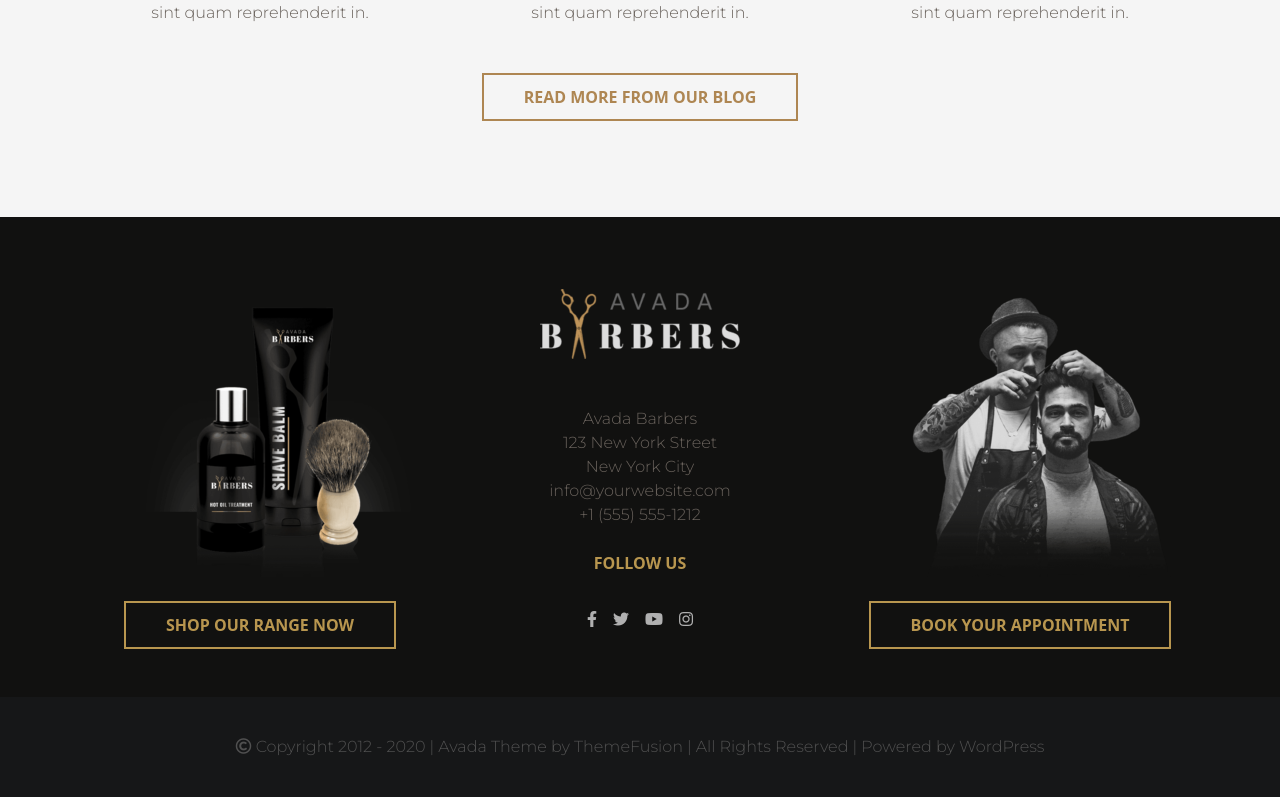
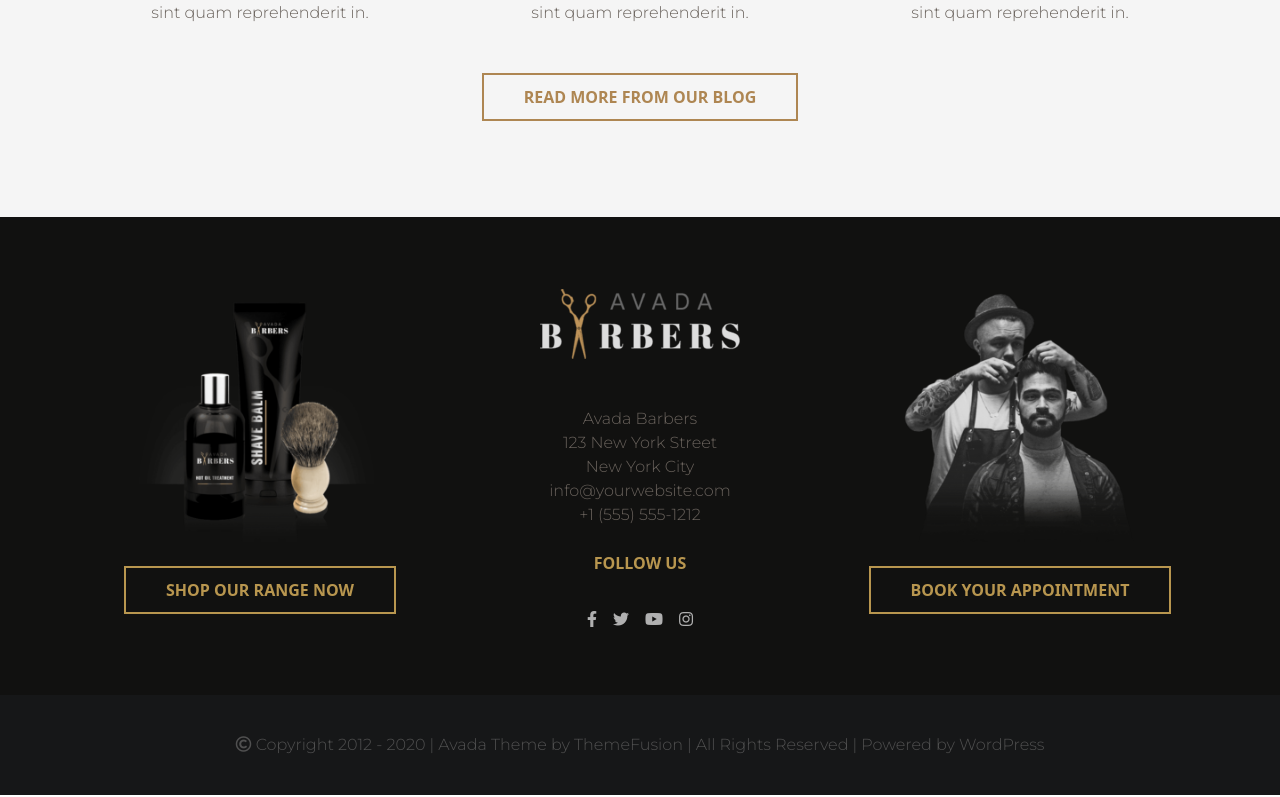
Before and after one commit to fmarabini93/proj-html-vuejs, a Vue app: page / in a window 1280 px wide. Shown: the part 5355-6152 px from the top of the page. Built offline with nearby package versions, Linux system fonts and the light colour scheme.

Commit message:
footer-img-touchups

```diff
--- a/src/components/Footer.vue
+++ b/src/components/Footer.vue
@@ -3,7 +3,7 @@
       <!-- Info -->
       <div id="footer-top" class="container py-5">
         <div class="row">
-                <div class="col-12 col-lg-4">
+                <div class="col-12 col-lg-4 tp">
                     <img src="../img/avadabarbers_footer_shop_image-400x312.png" alt="Shop">
                     <button class="my_btn goldish_btn mt-4">Shop our range now</button>
                 </div>
@@ -56,6 +56,10 @@ export default {
     footer {
         background: #111110;
 
+        img {
+            max-width: 100%;
+        }
+
         // Info
             #footer-top {
                     span {
```
